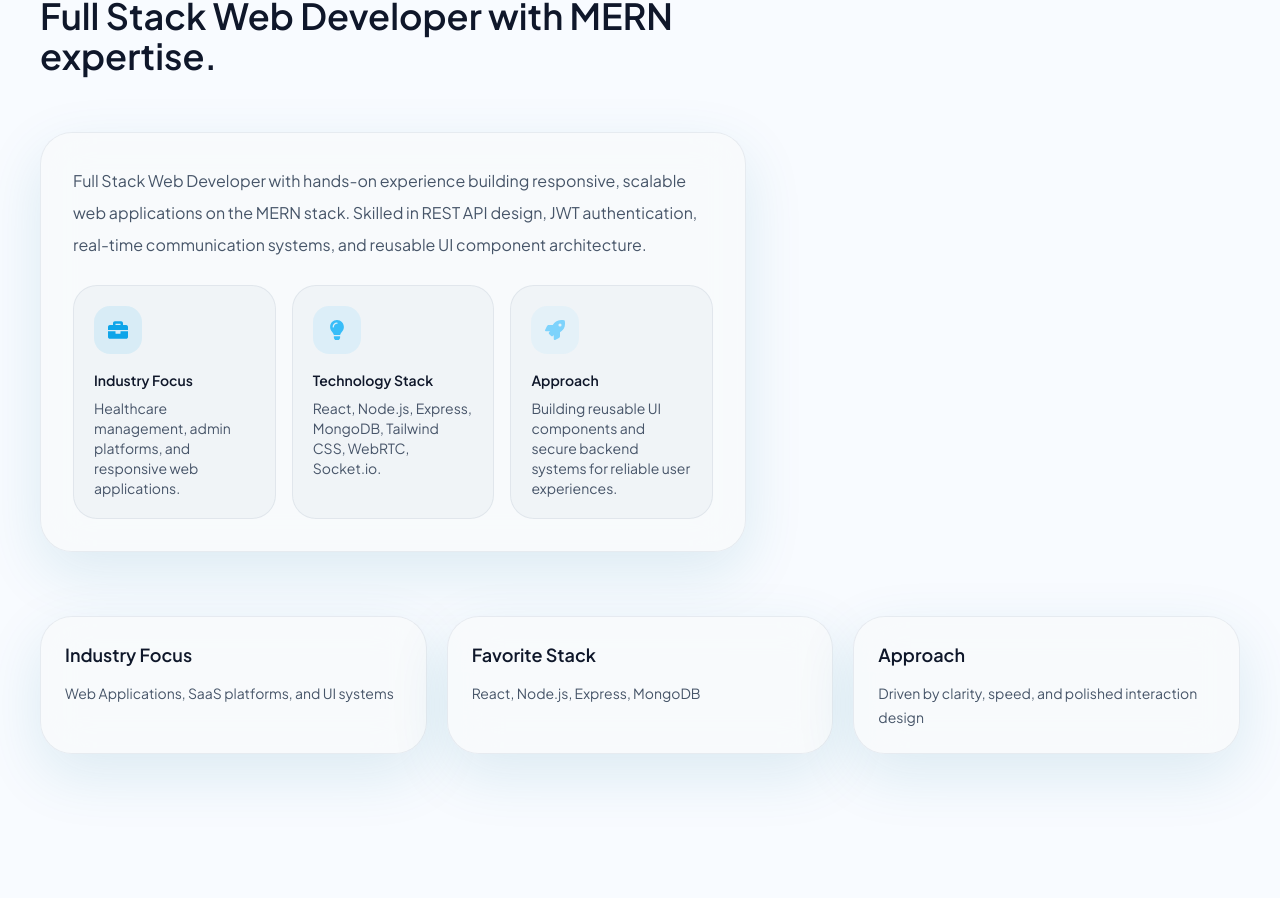
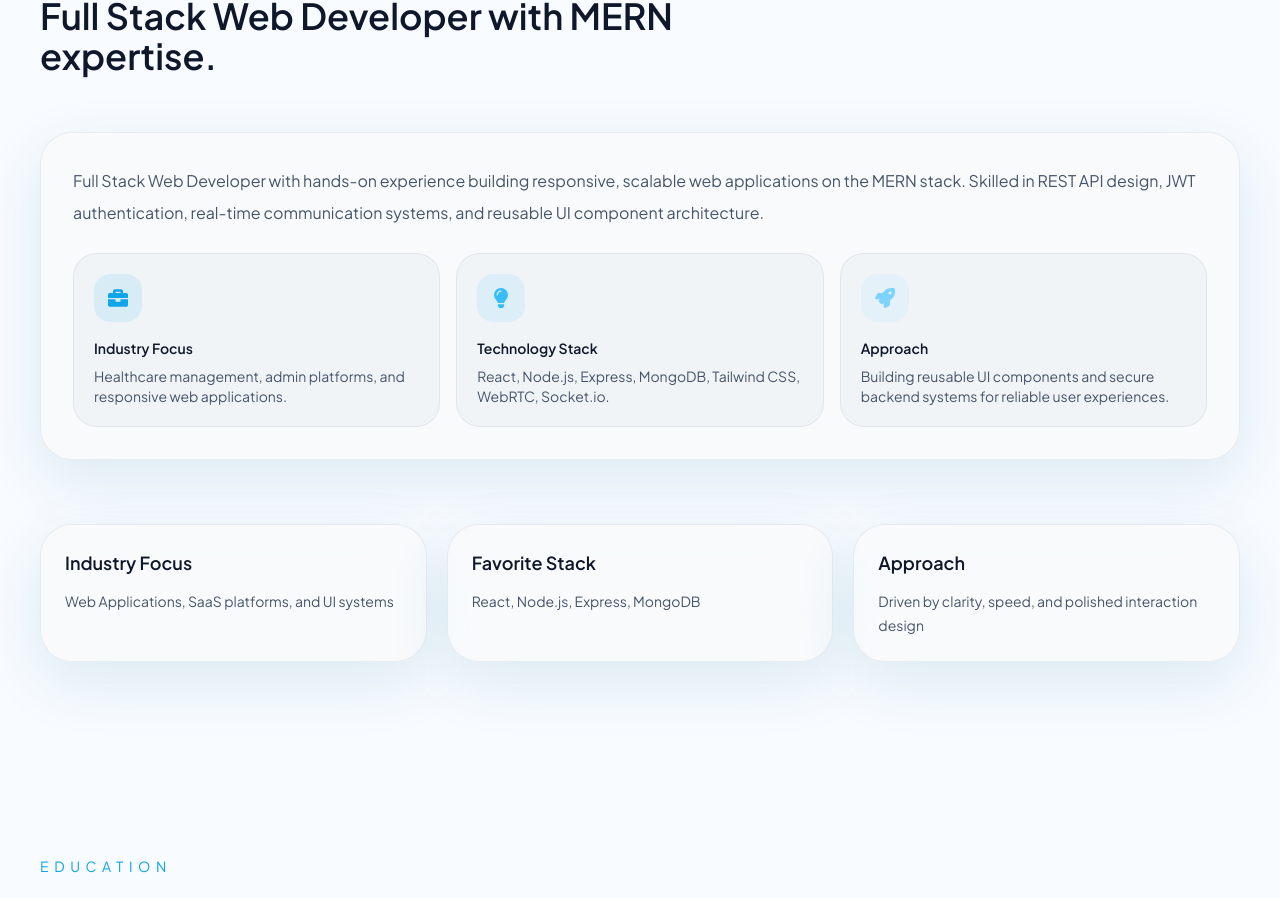
Before and after one commit to Virajkamble632/Viraj_Portfolio, a React (Vite) app: page / in a window 1280 px wide. Shown: the part 937-1835 px from the top of the page. Built offline with nearby package versions, Linux system fonts and the light colour scheme.

Commit message:
Fix the about page

```diff
--- a/src/components/About/About.jsx
+++ b/src/components/About/About.jsx
@@ -21,7 +21,7 @@ const About = () => (
         <h2 className="mt-4 text-3xl font-semibold text-text sm:text-4xl">Full Stack Web Developer with MERN expertise.</h2>
       </motion.div>
 
-      <div className="grid gap-10 lg:grid-cols-[1.4fr_0.9fr] lg:items-start">
+      <div className=" w-full gap-10 lg:grid-cols-[1.4fr_0.9fr] lg:items-start">
         <motion.div initial={{ opacity: 0, x: -60 }} whileInView={{ opacity: 1, x: 0 }} viewport={{ once: true }} transition={{ duration: 0.8 }} className="space-y-6 rounded-[2rem] border border-white/10 bg-surface/80 p-8 shadow-soft backdrop-blur-xl">
           <p className="text-base leading-8 text-textSecondary">
             Full Stack Web Developer with hands-on experience building responsive, scalable web applications on the MERN stack. Skilled in REST API design, JWT authentication, real-time communication systems, and reusable UI component architecture.
```
